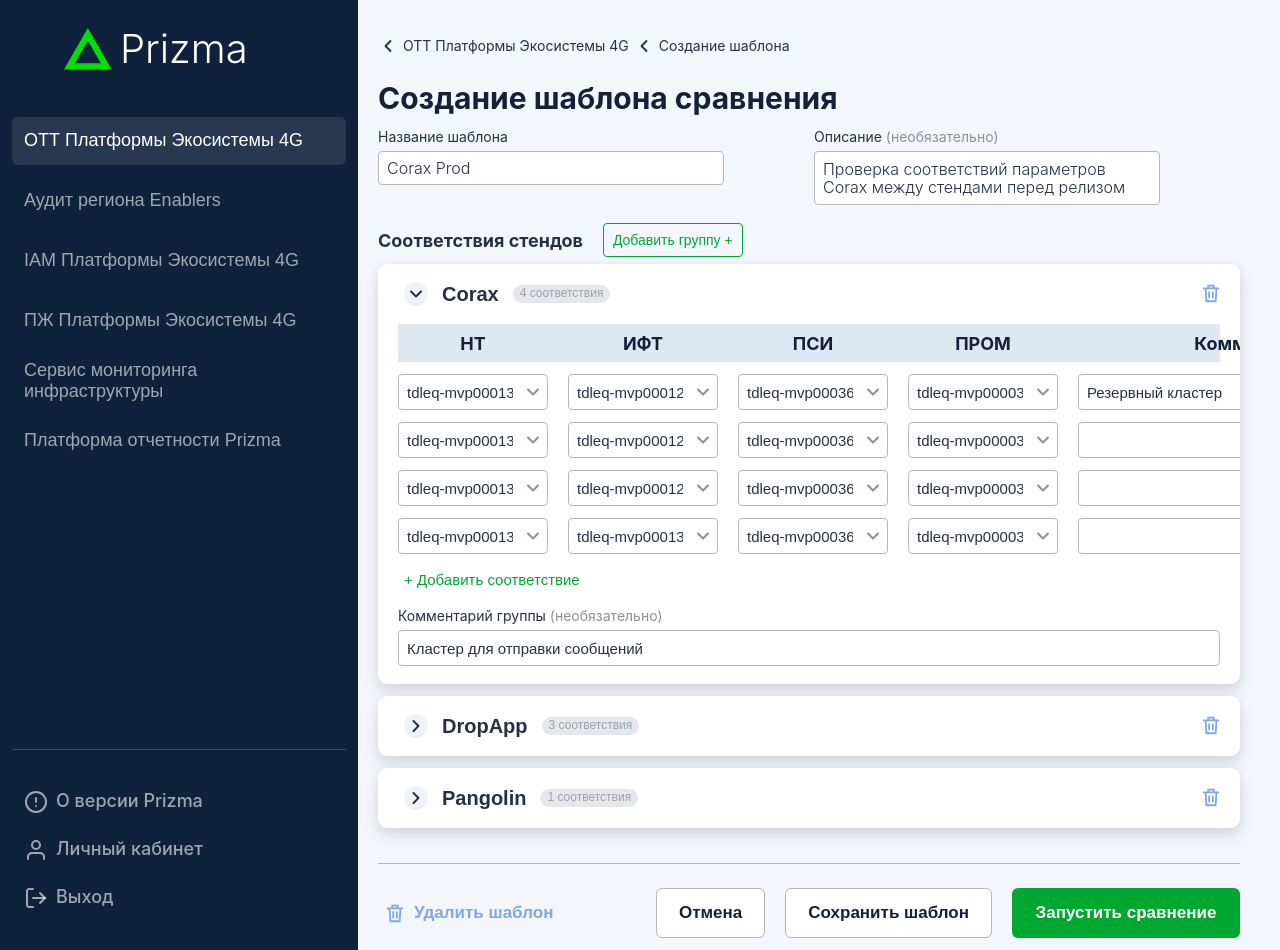
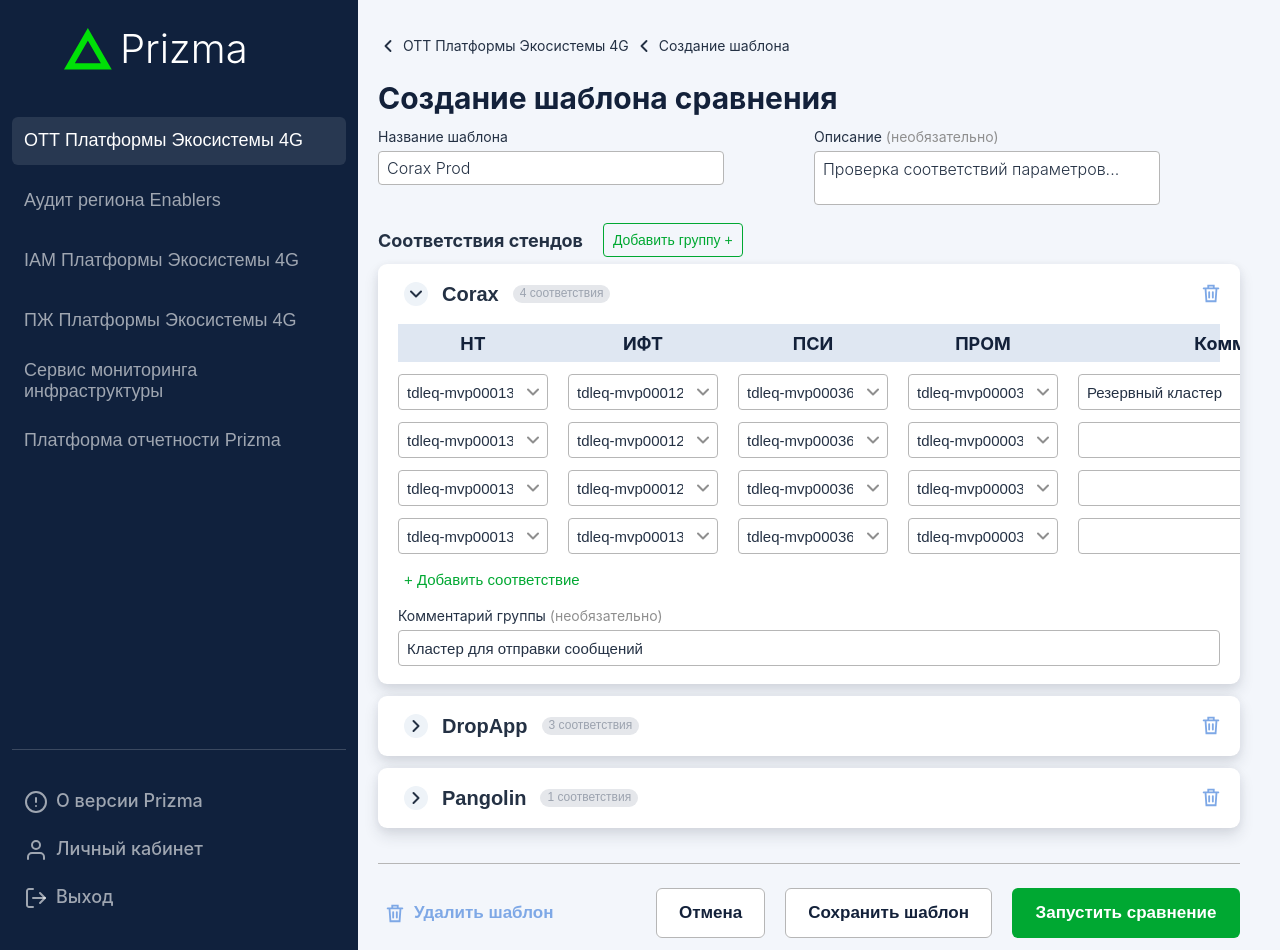
Before and after one commit to Trapzgit/ui_galaxy_prizma, a React (Create React App) app: page /compare-templates/new in a window 1280 px wide. Built offline with nearby package versions, Linux system fonts and the light colour scheme.

Commit message:
Fixes CreateCompareTemplatePage

```diff
--- a/src/pages/CreateCompareTemplatePage/CreateCompareTemplatePage.tsx
+++ b/src/pages/CreateCompareTemplatePage/CreateCompareTemplatePage.tsx
@@ -201,7 +201,7 @@
     Описание <em>(необязательно)</em>
   </span>
                     <textarea
-                        defaultValue="Проверка соответствий параметров Corax между стендами перед релизом"
+                        defaultValue="Проверка соответствий параметров..."
                         maxLength={256}
                     />
                 </label>
```
